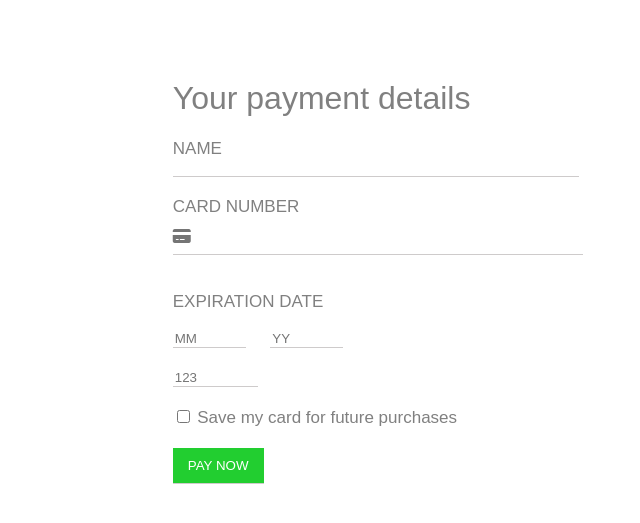
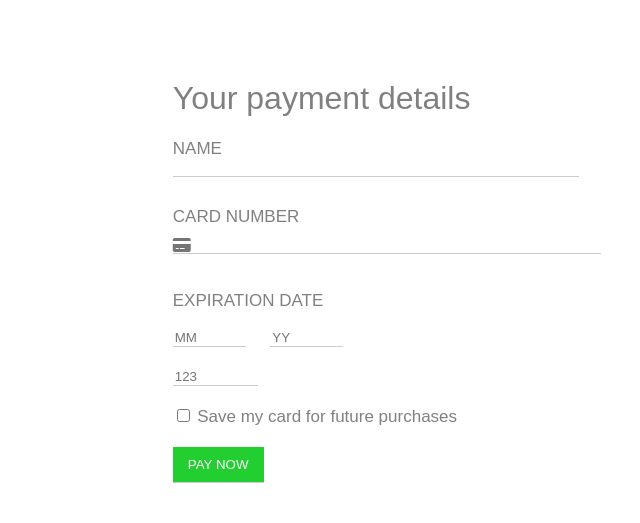
Before and after one commit to adamdervisevic/Citati-projekat, a PHP site: page / in a window 1280 px wide. Shown: the part 141-664 px from the top of the page, without its empty margins (264-904 px from the left). Run offline with PHP 8.4, Linux system fonts and the light colour scheme.

Commit message:
6. vezba

```diff
--- a/Vezbe/06_vezba_forma/style.css
+++ b/Vezbe/06_vezba_forma/style.css
@@ -14,6 +14,7 @@ input {
 input:focus {
     outline: none;
     border-bottom: 1px solid rgb(206, 203, 203);
+    background-color: rgb(248, 246, 246);
 }
 h1 {
     font-weight: 500;
@@ -30,10 +31,12 @@ label, p {
 }
 .card {
     padding-bottom: 20px;
+    padding-top: 10px;
 }
 .card input {
     width: 100%;
-    padding-bottom: 20px;
+    padding-left: 20px;
+    padding-top: 10px;
 }
 .form-group {
     position: relative;
@@ -43,6 +46,7 @@ label, p {
     top: 50%;
     left: 0px;
     transform: translateY(-50%);
+    padding-top: 10px;
 }
 .date {
     padding-bottom: 20px;
@@ -62,4 +66,5 @@ input[type=submit] {
     padding: 10px 15px;
     color: white;
     background-color: rgb(34, 206, 48);
+    cursor: pointer;
 }
```
